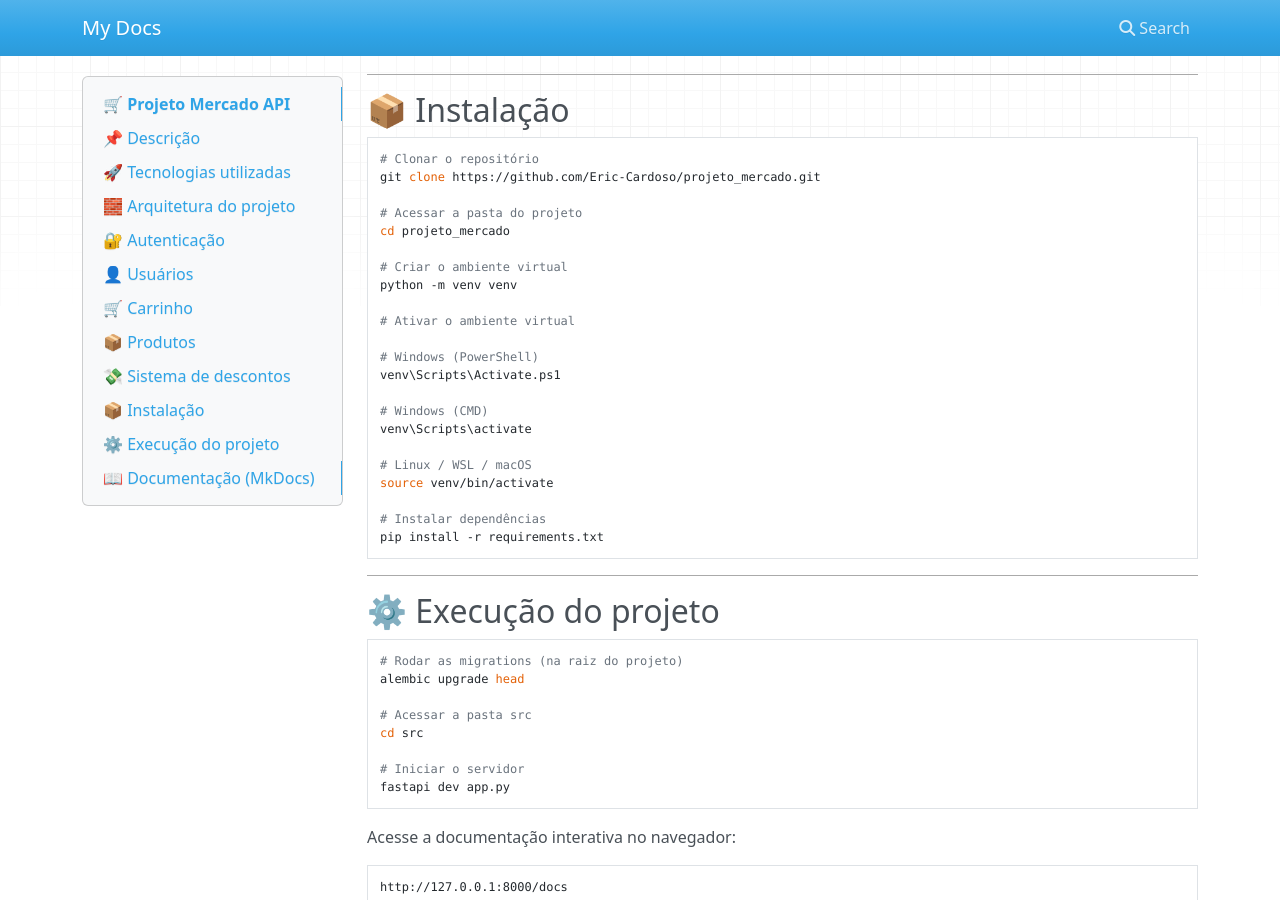
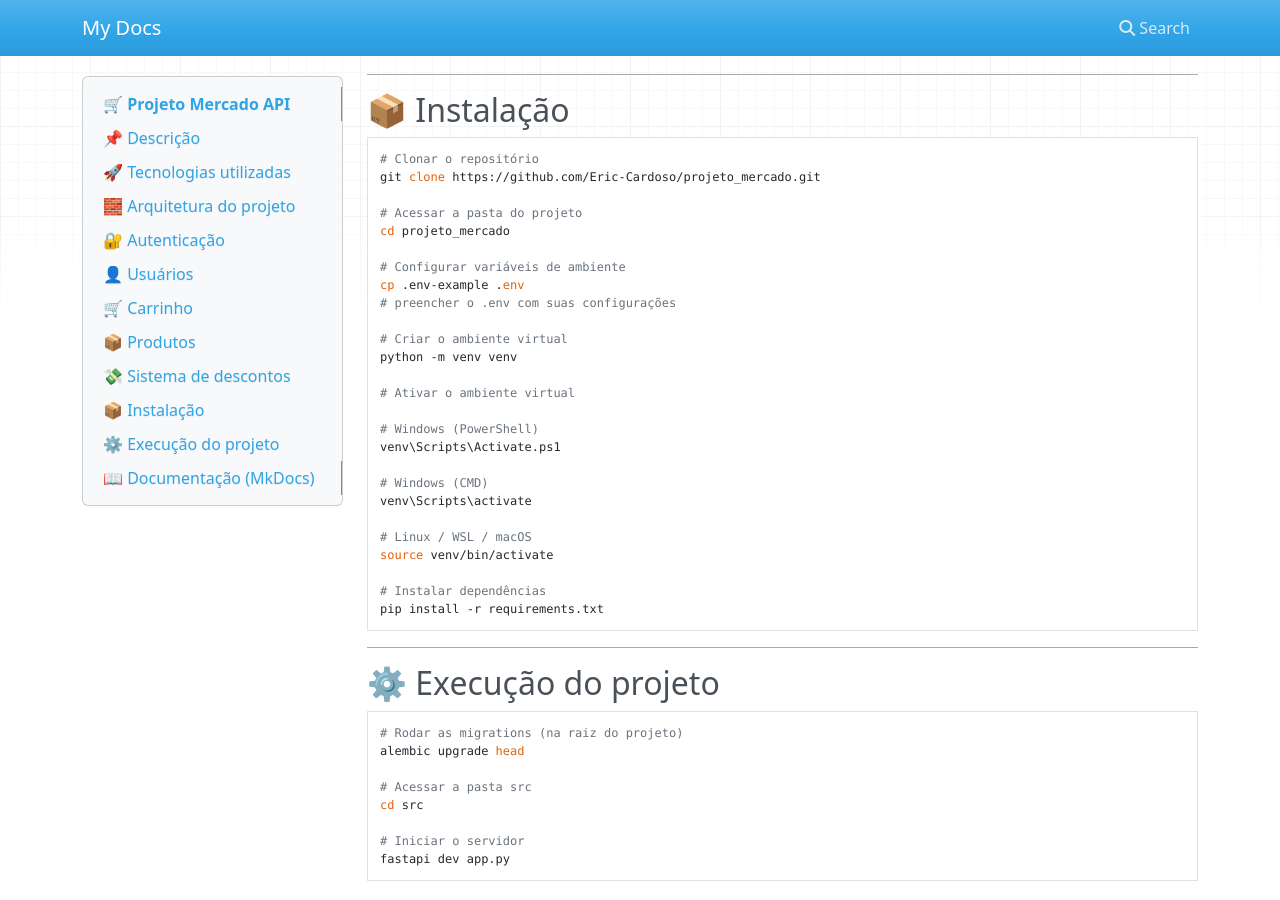
Before and after one commit to Eric-Cardoso/projeto_mercado, an MkDocs documentation site: the page built from docs/index.md, in a window 1280 px wide and 900 px high, scrolled down 2549 px. Built offline with MkDocs 1.6.1, drawn with Linux system fonts in a browser that asks for light colours; nearby versions of some CDN libraries.

```diff
--- a/docs/index.md
+++ b/docs/index.md
@@ -133,6 +133,10 @@ git clone https://github.com/Eric-Cardoso/projeto_mercado.git
 # Acessar a pasta do projeto
 cd projeto_mercado
 
+# Configurar variáveis de ambiente
+cp .env-example .env
+# preencher o .env com suas configurações
+
 # Criar o ambiente virtual
 python -m venv venv
 
```
Also changed, not shown: README.md (+4 -0 lines).
